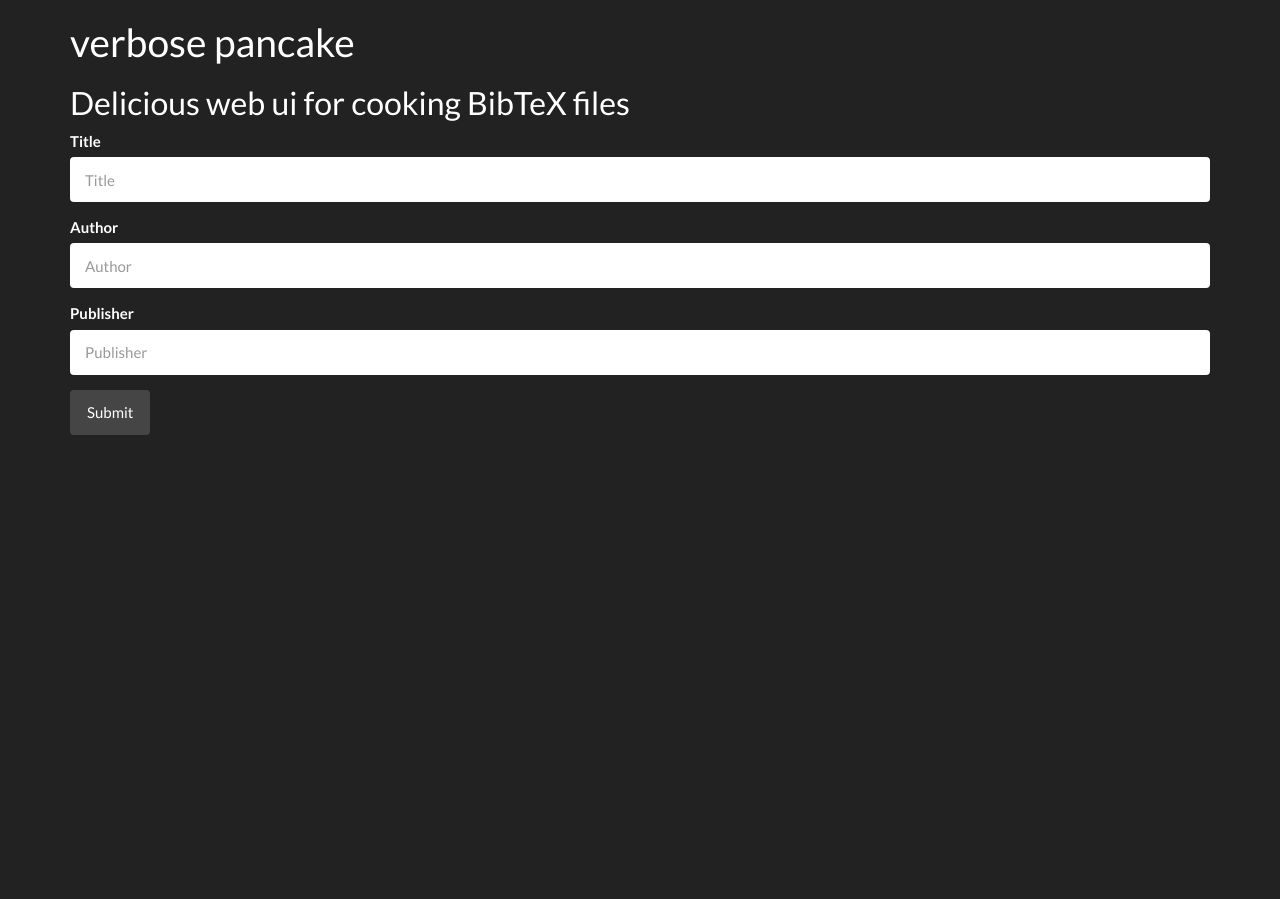
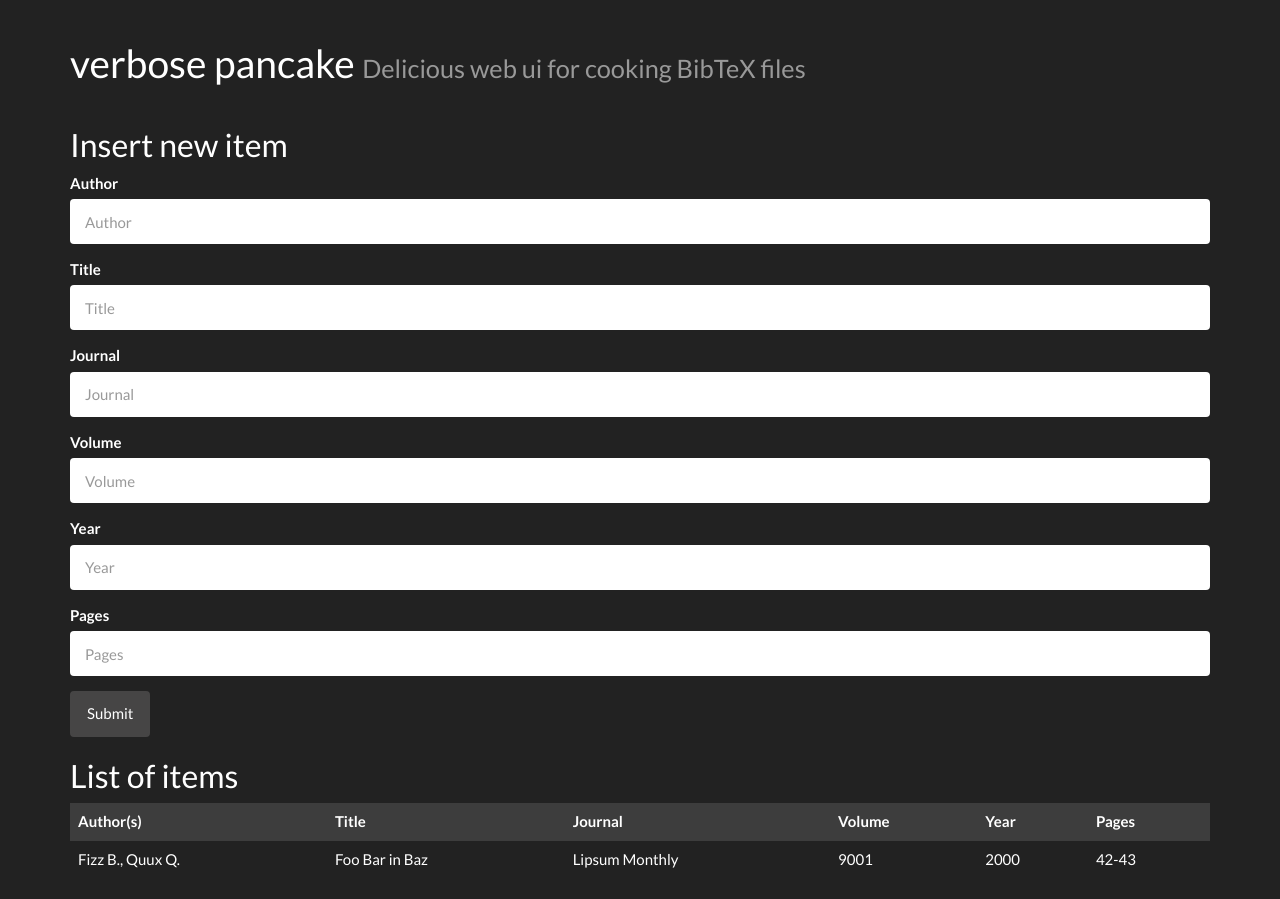
Before and after one commit to Walther/ohtu-miniproject, a website: page static/index.html in a window 1280 px wide. Before the commit the page ends 800 px from the top, so only its background shows below. Drawn offline with nearby package versions, Linux system fonts and the light colour scheme.

Commit message:
Add correct fields

```diff
--- a/static/index.html
+++ b/static/index.html
@@ -12,25 +12,61 @@
 <body>
   <script type="text/javascript" src="client.js"></script>
   <div class="container">
-    <header>
-      <h1>verbose pancake</h1>
-      <h2>Delicious web ui for cooking BibTeX files</h2>
+    <header class="page-header">
+      <h1>
+        verbose pancake
+        <small>Delicious web ui for cooking BibTeX files</small>
+      </h1>
     </header>
+    <h2>Insert new item</h2>
     <form>
+      <div class="form-group">
+        <label for="Author">Author</label>
+        <input type="text" class="form-control" id="Author" placeholder="Author">
+      </div>
       <div class="form-group">
         <label for="Title">Title</label>
         <input type="text" class="form-control" id="Title" placeholder="Title">
       </div>
       <div class="form-group">
-        <label for="Author">Author</label>
-        <input type="text" class="form-control" id="Author" placeholder="Author">
+        <label for="Journal">Journal</label>
+        <input type="text" class="form-control" id="Journal" placeholder="Journal">
       </div>
       <div class="form-group">
-        <label for="Publisher">Publisher</label>
-        <input type="text" class="form-control" id="Publisher" placeholder="Publisher">
+        <label for="Volume">Volume</label>
+        <input type="number" class="form-control" id="Volume" placeholder="Volume">
+      </div>
+      <div class="form-group">
+        <label for="Year">Year</label>
+        <input type="number" class="form-control" id="Year" placeholder="Year">
+      </div>
+      <div class="form-group">
+        <label for="Pages">Pages</label>
+        <input type="number" class="form-control" id="Pages" placeholder="Pages">
       </div>
       <button type="submit" class="btn btn-default">Submit</button>
     </form>
+    <h2>List of items</h2>
+    <div class="table-responsive">
+      <table class="table table-striped">
+        <tr>
+          <th>Author(s)</th>
+          <th>Title</th>
+          <th>Journal</th>
+          <th>Volume</th>
+          <th>Year</th>
+          <th>Pages</th>
+        </tr>
+        <tr>
+          <td>Fizz B., Quux Q.</td>
+          <td>Foo Bar in Baz</td>
+          <td>Lipsum Monthly</td>
+          <td>9001</td>
+          <td>2000</td>
+          <td>42-43</td>
+        </tr>
+      </table>
+    </div>
   </div>
 </body>
 </html>
```
